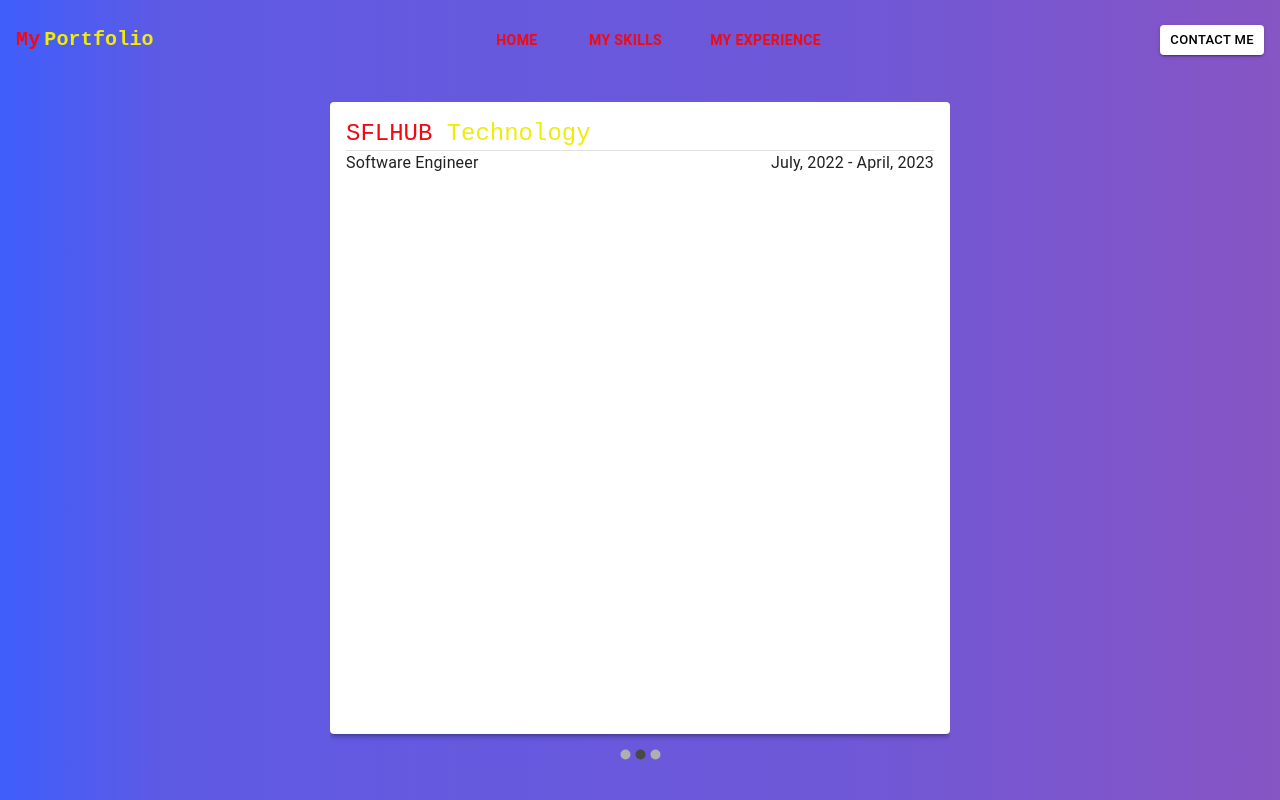
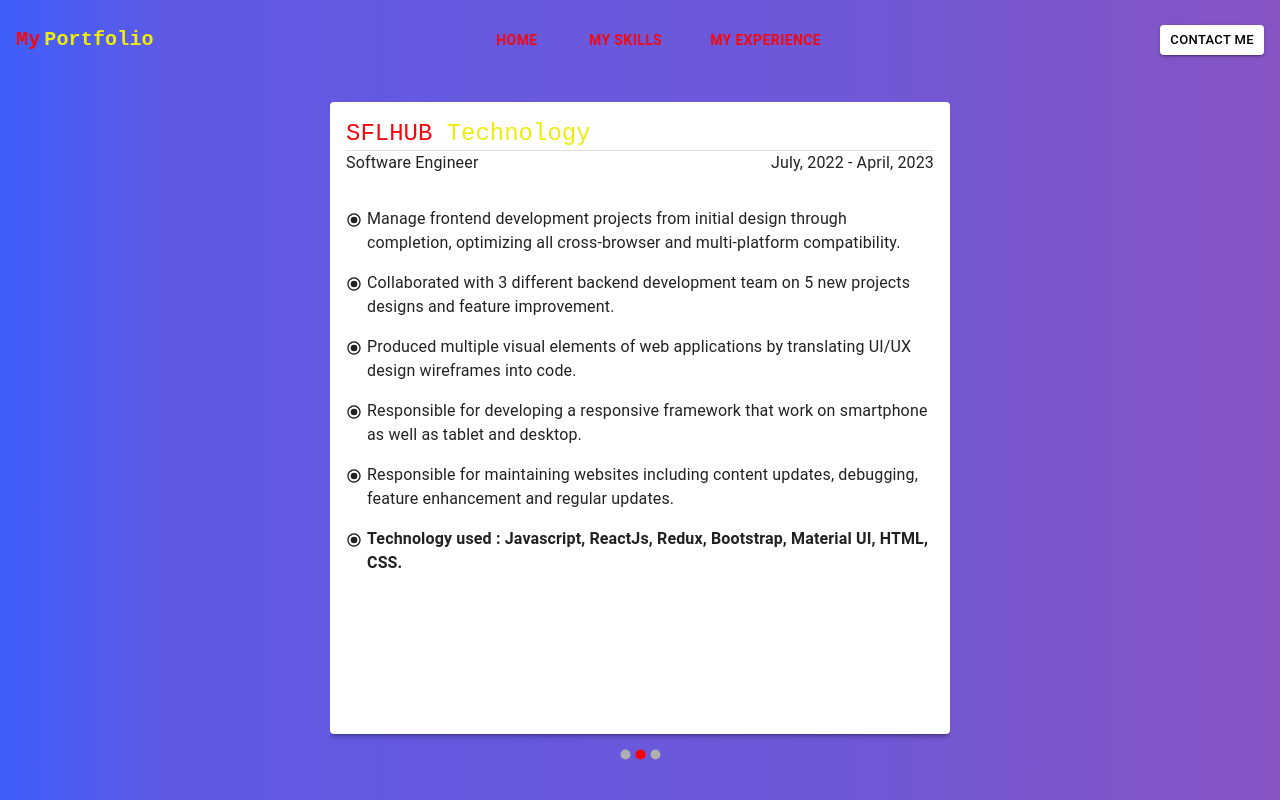
Before and after one commit to prakashmishra1234/MyPortfolio, a React (Create React App) app: page /experience in a window 1280 px wide. Built offline with nearby package versions, Linux system fonts and the light colour scheme; a web font is replaced by a local one.

Commit message:
Added points in experience

```diff
--- a/src/Components/Experience.tsx
+++ b/src/Components/Experience.tsx
@@ -1,6 +1,7 @@
 import React from "react";
 import Carousel from "react-material-ui-carousel";
 import { Paper, Button, Box, Typography, Divider } from "@mui/material";
+import RadioButtonCheckedOutlinedIcon from "@mui/icons-material/RadioButtonCheckedOutlined";
 
 const Experience = () => {
   var items = [
@@ -8,19 +9,36 @@
       Ftitle: "Vivo",
       Ltitle: "Collaboration Solutions",
       jobtitle: "Software Engineer",
-      Duration: "April, 2023 - Present",
+      Duration: "May, 2023 - Present",
+      content: [],
     },
     {
       Ftitle: "SFLHUB",
       Ltitle: "Technology",
       jobtitle: "Software Engineer",
       Duration: "July, 2022 - April, 2023",
+      content: [
+        "Manage frontend development projects from initial design through completion, optimizing all cross-browser and multi-platform compatibility.",
+        "Collaborated with 3 different backend development team on 5 new projects designs and feature improvement.",
+        "Produced multiple visual elements of web applications by translating UI/UX design wireframes into code.",
+        "Responsible for developing a responsive framework that work on smartphone as well as tablet and desktop.",
+        "Responsible for maintaining websites including content updates, debugging, feature enhancement and regular updates.",
+        "Technology used : Javascript, ReactJs, Redux, Bootstrap, Material UI, HTML, CSS.",
+      ],
     },
     {
       Ftitle: "SFLHUB",
       Ltitle: "Technology",
       jobtitle: "Software Engineer Intern",
       Duration: "January, 2022 - June, 2022",
+      content: [
+        "Analyzed source code to identify functionality issues.",
+        "Shadowed team members to learn new tasks and how to appropriately handle technical issues.",
+        "Worked with developers to identify and remove software bugs.",
+        "Partnered with team members to learn best practices in software design.",
+        "Prepared and submitted reports and other documentation to assist development team members.",
+        "Technology used : Javascript, ReactJs, Redux, Bootstrap, Material UI, HTML, CSS.",
+      ],
     },
   ];
 
@@ -36,16 +54,13 @@
       }}
     >
       <Carousel
-        navButtonsProps={{
+        // autoPlay={false}
+        animation="fade"
+        indicatorIconButtonProps={{
+          style: {},
+        }}
+        activeIndicatorIconButtonProps={{
           style: {
-            backgroundColor: "cornflowerblue",
-            borderRadius: 0,
-          },
-        }}
-        navButtonsWrapperProps={{
-          style: {
-            bottom: "0",
-            top: "unset",
             color: "red",
           },
         }}
@@ -53,6 +68,7 @@
       >
         {items.map((item, i) => (
           <Paper
+            key={i}
             elevation={3}
             sx={{
               height: "75vh",
@@ -82,6 +98,47 @@
               <Typography>{item.jobtitle}</Typography>
               <Typography>{item.Duration}</Typography>
             </Box>
+            <Box sx={{ paddingTop: "1rem" }}>
+              {item.content.map((point, index) => {
+                return (
+                  <React.Fragment key={index}>
+                    {index === item.content.length - 1 ? (
+                      <Box
+                        sx={{
+                          my: "1rem",
+                          display: "flex",
+                        }}
+                      >
+                        <RadioButtonCheckedOutlinedIcon
+                          sx={{
+                            fontSize: "1rem",
+                            marginRight: "5px",
+                            marginTop: "5px",
+                          }}
+                        />
+                        <Typography fontWeight="700">{point}</Typography>
+                      </Box>
+                    ) : (
+                      <Box
+                        sx={{
+                          my: "1rem",
+                          display: "flex",
+                        }}
+                      >
+                        <RadioButtonCheckedOutlinedIcon
+                          sx={{
+                            fontSize: "1rem",
+                            marginRight: "5px",
+                            marginTop: "5px",
+                          }}
+                        />
+                        <Typography>{point}</Typography>
+                      </Box>
+                    )}
+                  </React.Fragment>
+                );
+              })}
+            </Box>
           </Paper>
         ))}
       </Carousel>
```
